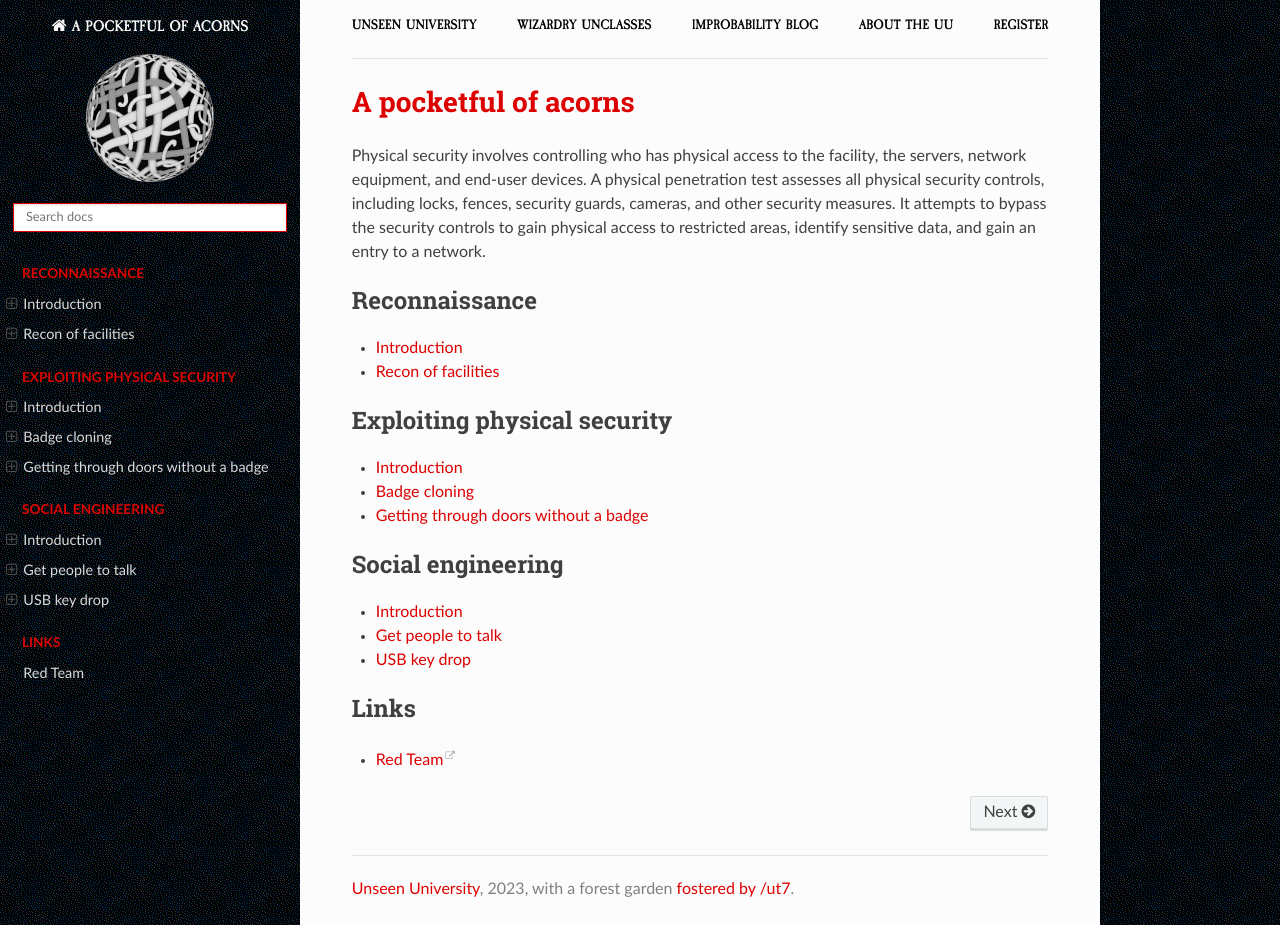
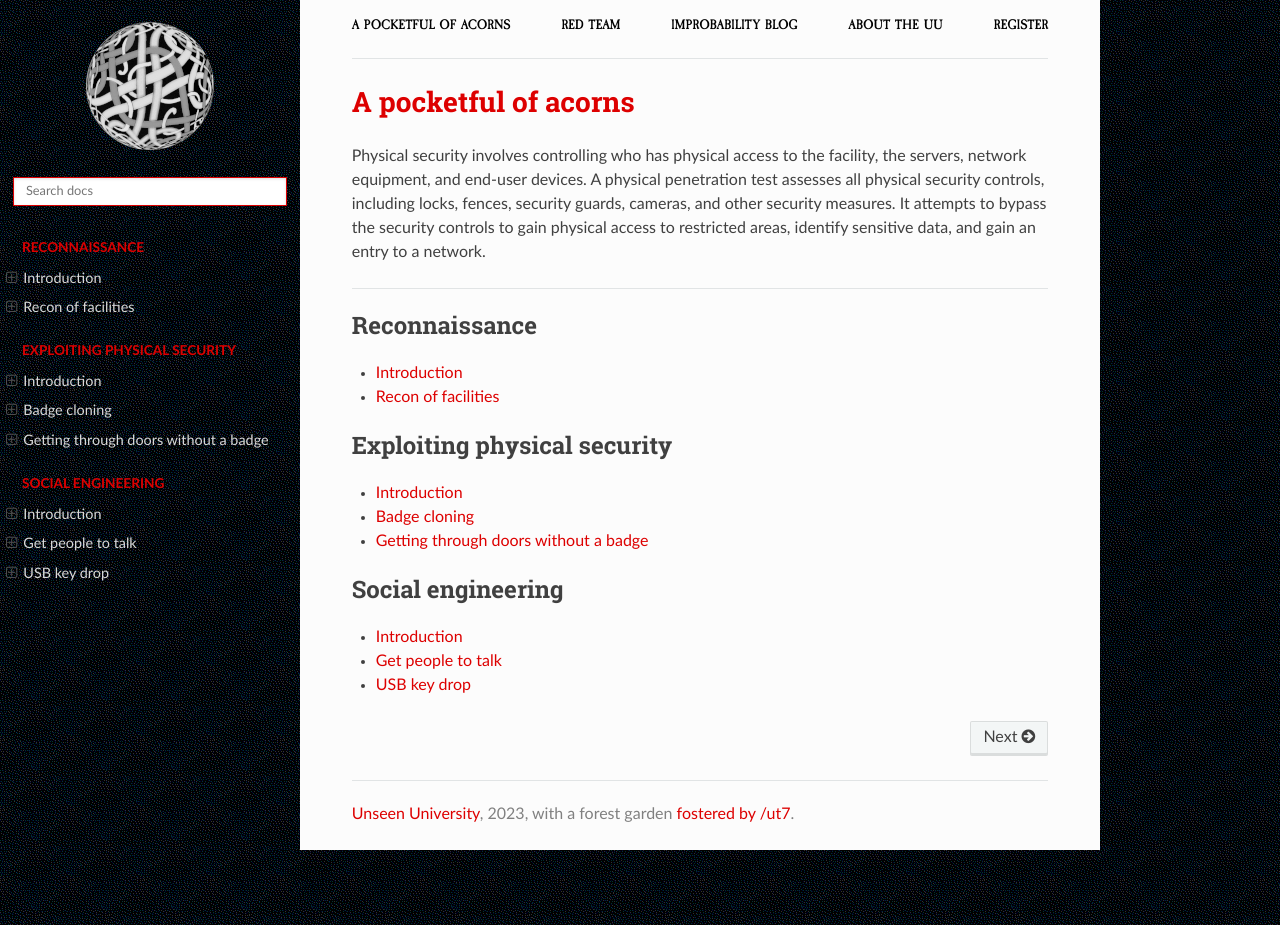
Before and after one commit to tymyrddin/red-acorns, a Sphinx documentation site: the page built from source/index.rst, in a window 1280 px wide and 925 px high. Built offline with Sphinx 7.4.7 and the Read the Docs theme 2.0.0, drawn with Linux system fonts in a browser that asks for light colours.

Commit message:
improved navigation

```diff
--- a/source/_templates/breadcrumbs.html
+++ b/source/_templates/breadcrumbs.html
@@ -1,8 +1,8 @@
 <div class="container">
     <topnav>
             <ul>
-                <li class="nav__item"><a href="https://uu.tymyrddin.dev/" class="nav__link">Unseen University</a></li>
-                <li class="nav__item"><a href="https://uu.tymyrddin.dev/" class="nav__link">Wizardry Unclasses</a></li>
+                <li class="nav__item"><a href="https://red.tymyrddin.dev/projects/acorns/" class="nav__link">A pocketful of acorns</a></li>
+                <li class="nav__item"><a href="https://red.tymyrddin.dev/" class="nav__link">Red Team</a></li>
                 <li class="nav__item"><a href="https://uu.tymyrddin.dev/blog/" class="nav__link">Improbability Blog</a></li>
                 <li class="nav__item"><a href="https://uu.tymyrddin.dev/about/" class="nav__link">About the UU</a></li>
                 <li class="nav__item"><a href="https://uu.tymyrddin.dev/registration/" class="nav__link">Register</a></li>
--- a/source/conf.py
+++ b/source/conf.py
@@ -39,6 +39,7 @@ html_theme_options = {
     'display_version': True,
     'prev_next_buttons_location': 'bottom',
     'style_external_links': True,
+    'logo_only': True,
     # Toc options
     'collapse_navigation': False,
     'sticky_navigation': False,
--- a/source/index.rst
+++ b/source/index.rst
@@ -5,6 +5,8 @@ Physical security involves controlling who has physical access to the facility,
 end-user devices. A physical penetration test assesses all physical security controls, including locks, fences,
 security guards, cameras, and other security measures. It attempts to bypass the security
 controls to gain physical access to restricted areas, identify sensitive data, and gain an entry to a network.
+
+----
 
 .. toctree::
    :glob:
@@ -32,8 +34,3 @@ controls to gain physical access to restricted areas, identify sensitive data, a
 
    docs/opsec/README.md
    docs/opsec/*
-
-.. toctree::
-   :caption: Links
-
-   Red Team <https://red.tymyrddin.dev/>
```
